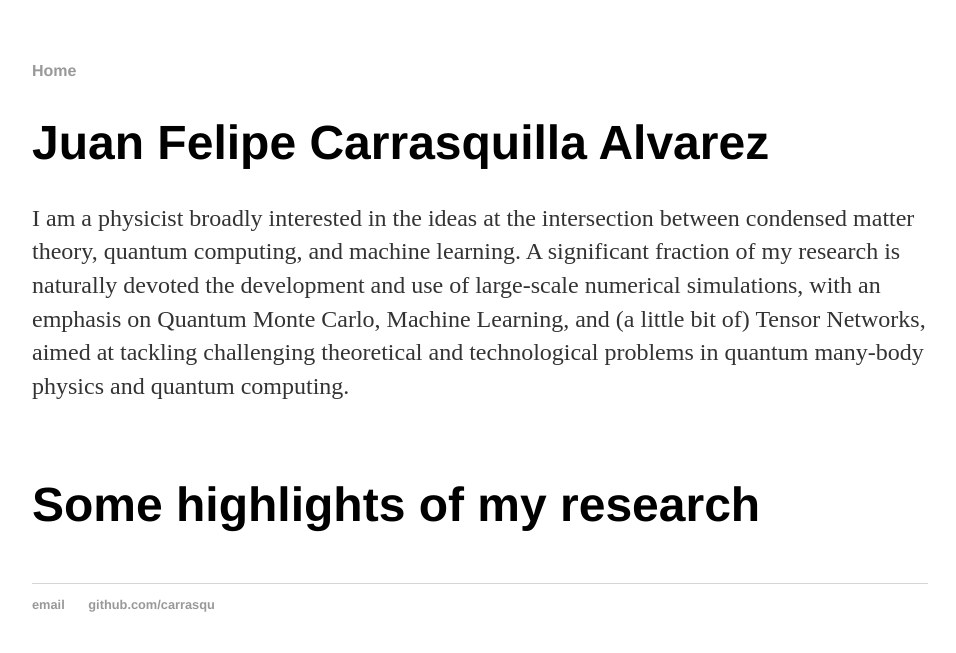
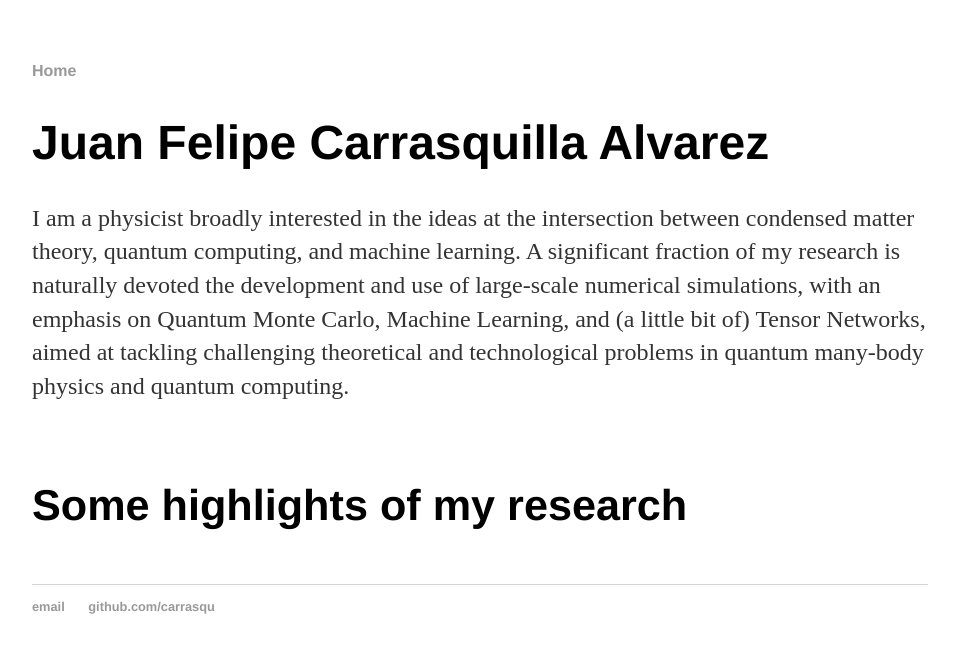
Before and after one commit to carrasqu/carrasqu.github.io, a Jekyll site: the page built from index.html, in a window 1280 px wide. Shown: the top 653 px of the page, without its empty margins (160-1116 px from the left). Built offline with Jekyll 4.4.1, drawn with Linux system fonts in a browser that asks for light colours.

Commit message:
new ccccs

```diff
--- a/index.html
+++ b/index.html
@@ -6,5 +6,5 @@ title: Juan Felipe Carrasquilla Alvarez
 	<h1>Juan Felipe Carrasquilla Alvarez</h1>
 	<p> I am a physicist broadly interested in the ideas at the intersection between condensed matter theory, quantum computing, and machine learning. A significant fraction of my research is naturally devoted the development and use of large-scale numerical simulations, with an emphasis on Quantum Monte Carlo, Machine Learning, and (a little bit of) Tensor Networks, aimed at tackling challenging theoretical and technological problems in quantum many-body physics and quantum computing.</p> <br />
 
-        <h1>Some highlights of my research</h1> <br />
+        <h2>Some highlights of my research</h2> <br />
 </div><!-- /.blurb -->
```
Also changed, not shown: 1 other file.
